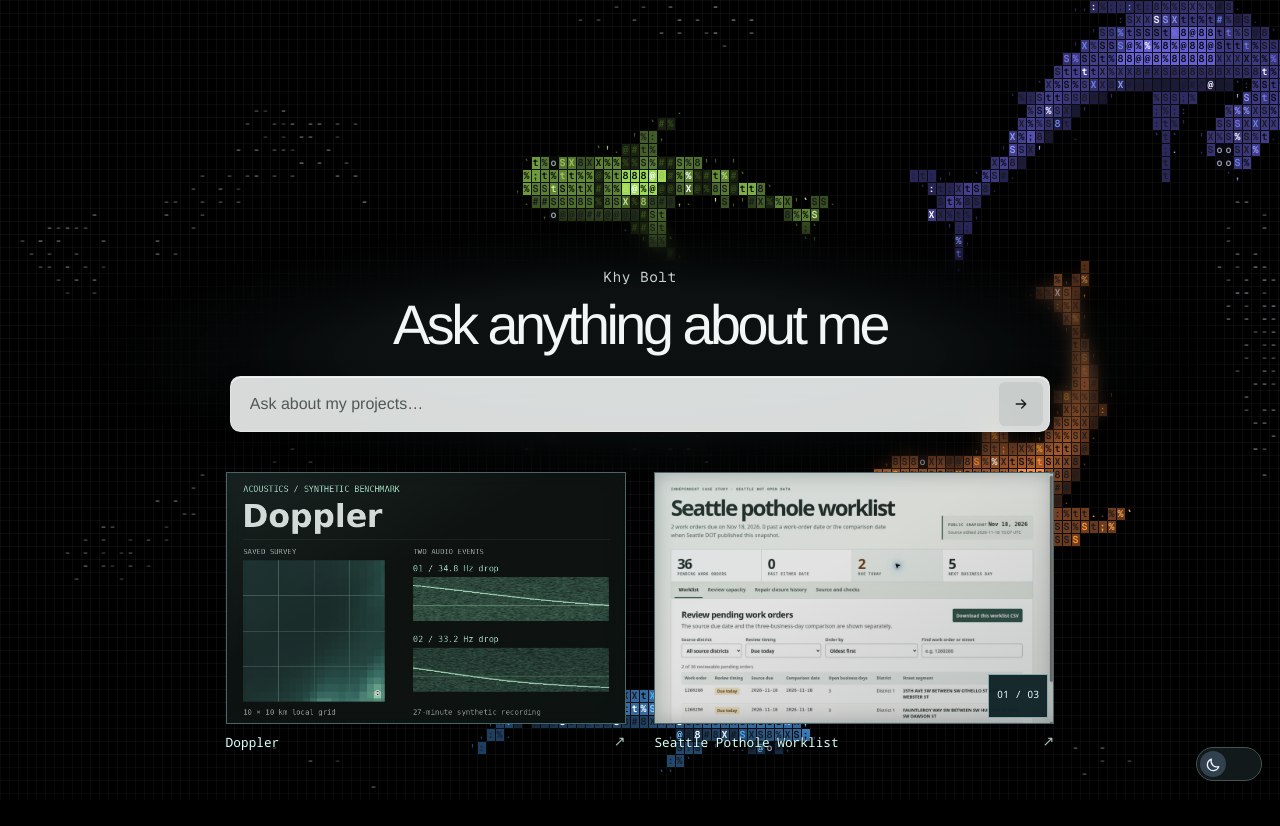
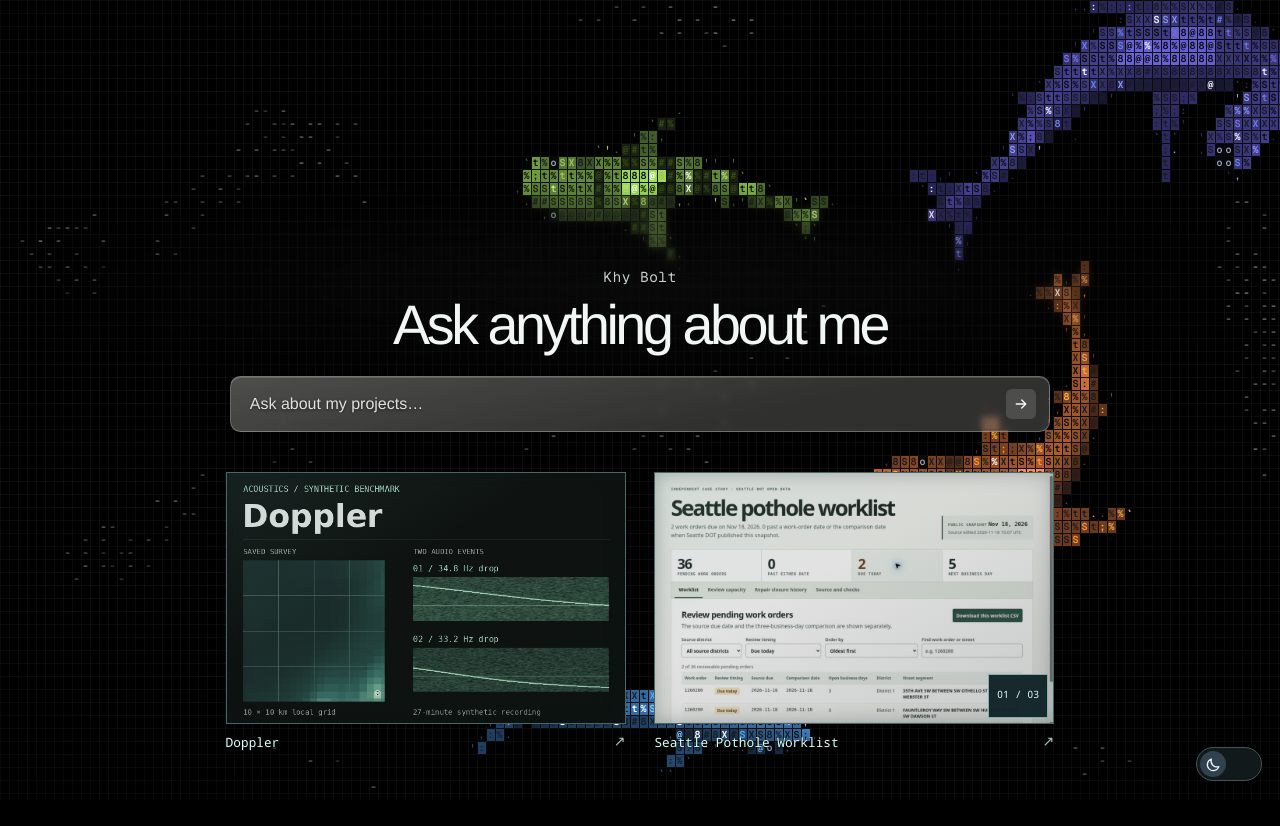
Before and after one commit to KhyBolt/KhyBolt.github.io, a plain HTML site: page index.html in a window 1280 px wide. Drawn offline with Linux system fonts and the light colour scheme; animation ran at ten frames a second.

Commit message:
Publish the approved portfolio glass and softer headline glow

```diff
--- a/assets/ask.css
+++ b/assets/ask.css
@@ -5,11 +5,15 @@
 .portfolio-focal {
   --focal-ink: #f2f7f5;
   --focal-muted: #c5d0cd;
-  --focal-tint: rgba(15, 20, 21, .82);
-  --glass-fill: rgba(245, 249, 247, .88);
-  --glass-edge: rgba(228, 236, 232, .78);
-  --glass-ink: #171d1b;
-  --glass-muted: #505954;
+  --focal-tint: rgba(250, 250, 247, .045);
+  --glass-fill: rgba(212, 215, 209, .22);
+  --glass-edge: rgba(233, 236, 230, .31);
+  --glass-sheen: rgba(255, 255, 251, .14);
+  --glass-button: rgba(244, 245, 240, .15);
+  --glass-button-active: rgba(244, 245, 240, .24);
+  --glass-ink: #f7f8f5;
+  --glass-muted: #e0e3dd;
+  --glass-text-shadow: 0 1px 3px #0009;
   --answer-fill: rgba(13, 20, 20, .94);
   --answer-edge: #536660;
   position: relative;
@@ -22,37 +26,45 @@
 [data-reference-theme="light"] .portfolio-focal {
   --focal-ink: #171c1a;
   --focal-muted: #46504b;
-  --focal-tint: rgba(217, 222, 214, .62);
-  --glass-fill: rgba(247, 249, 245, .62);
-  --glass-edge: rgba(145, 158, 150, .46);
+  --focal-tint: rgba(255, 255, 253, .34);
+  --glass-fill: rgba(133, 137, 125, .15);
+  --glass-edge: rgba(116, 119, 111, .28);
+  --glass-sheen: rgba(255, 255, 252, .46);
+  --glass-button: rgba(63, 65, 59, .14);
+  --glass-button-active: rgba(63, 65, 59, .22);
+  --glass-ink: #252822;
+  --glass-muted: #454941;
+  --glass-text-shadow: 0 1px 2px #fffd;
   --answer-fill: rgba(248, 251, 248, .94);
   --answer-edge: #85958d;
 }
 
-.portfolio-focal::before {
+.portfolio-focal .masthead::before {
   position: absolute;
-  top: -3.15rem;
-  bottom: -3rem;
+  top: -5rem;
+  bottom: -1.1rem;
   left: 50%;
-  width: min(112%, 73rem);
+  width: min(calc(100vw - 8px), 73rem);
   transform: translateX(-50%);
   content: "";
   pointer-events: none;
-  background: radial-gradient(ellipse at 50% 52%, var(--focal-tint) 33%, transparent 73%);
-  -webkit-backdrop-filter: blur(8px) saturate(.86);
-  backdrop-filter: blur(8px) saturate(.86);
-  -webkit-mask-image: radial-gradient(ellipse at 50% 52%, #000 37%, #0009 57%, transparent 76%);
-  mask-image: radial-gradient(ellipse at 50% 52%, #000 37%, #0009 57%, transparent 76%);
+  background: var(--focal-tint);
+  -webkit-backdrop-filter: blur(4px) saturate(.94);
+  backdrop-filter: blur(4px) saturate(.94);
+  -webkit-mask-image: radial-gradient(ellipse at 50% 54%, #000b 9%, #0008 32%, #0003 62%, #0001 80%, transparent 100%);
+  mask-image: radial-gradient(ellipse at 50% 54%, #000b 9%, #0008 32%, #0003 62%, #0001 80%, transparent 100%);
 }
 .portfolio-focal > * { position: relative; }
 .portfolio-focal .masthead { margin: 0; gap: .6rem; text-align: center; }
 .portfolio-name {
+  position: relative;
   margin: 0;
   color: var(--focal-muted);
   font: 400 .9rem/1.35 "Reference Geist", ui-monospace, monospace;
   letter-spacing: .035em;
 }
 .portfolio-headline {
+  position: relative;
   margin: 0;
   color: var(--focal-ink);
   font: 300 clamp(2.35rem, 4.35vw, 4.65rem)/1.03 "Helvetica Neue", "Segoe UI", Arial, sans-serif;
@@ -75,10 +87,10 @@
   border: 1px solid var(--glass-edge);
   border-radius: .65rem;
   color: var(--glass-ink);
-  background: var(--glass-fill);
-  box-shadow: inset 0 1px 0 rgba(255, 255, 255, .74), 0 6px 24px rgba(0, 0, 0, .14);
-  -webkit-backdrop-filter: blur(12px);
-  backdrop-filter: blur(12px);
+  background: linear-gradient(168deg, var(--glass-sheen), transparent 65%), var(--glass-fill);
+  box-shadow: inset 0 1px 0 var(--glass-sheen), 0 2px 8px rgba(0, 0, 0, .06);
+  -webkit-backdrop-filter: blur(3.5px) saturate(.83);
+  backdrop-filter: blur(3.5px) saturate(.83);
 }
 .portfolio-ask form:focus-within {
   outline: 2px solid #416b5f;
@@ -97,22 +109,32 @@
   color: inherit;
   font: inherit;
   font-size: 1rem;
+  text-shadow: var(--glass-text-shadow);
 }
 .portfolio-ask input::placeholder { color: var(--glass-muted); opacity: 1; }
 .portfolio-ask button[type="submit"] {
   display: grid;
+  position: relative;
   place-items: center;
   flex: 0 0 44px;
   min-height: 44px;
   padding: 0;
   border: 0;
   border-radius: .4rem;
-  background: rgba(51, 64, 57, .09);
+  background: transparent;
   color: var(--glass-ink);
   cursor: pointer;
 }
-.portfolio-ask button[type="submit"]:hover,
-.portfolio-ask button[type="submit"]:focus-visible { background: rgba(51, 64, 57, .16); }
+.portfolio-ask button[type="submit"]::before {
+  content: "";
+  position: absolute;
+  inset: 7px;
+  border-radius: .35rem;
+  background: var(--glass-button);
+}
+.portfolio-ask button[type="submit"] svg { position: relative; }
+.portfolio-ask button[type="submit"]:hover::before,
+.portfolio-ask button[type="submit"]:focus-visible::before { background: var(--glass-button-active); }
 .portfolio-ask button[type="submit"]:focus-visible { outline: 2px solid #416b5f; outline-offset: 1px; }
 .portfolio-ask button:disabled { opacity: .55; cursor: wait; }
 .portfolio-ask .ask-answer {
@@ -132,7 +154,7 @@
 
 @media (max-width: 620px) {
   .public-portfolio .shell { padding-top: clamp(11rem, 33.5svh, 19rem); }
-  .portfolio-focal::before { top: -2.3rem; bottom: -2.1rem; width: 108%; }
+  .portfolio-focal .masthead::before { top: -3.5rem; bottom: -.85rem; }
   .portfolio-headline { font-size: clamp(1.6rem, 7.25vw, 2.65rem); }
   .portfolio-ask { width: 100%; }
 }
--- a/index.html
+++ b/index.html
@@ -11,7 +11,7 @@
   <link rel="stylesheet" href="./assets/reference.css?v=3c0a95a69a355b7d">
   <script src="./assets/reference-theme.js?v=d18b26892c06b6e3"></script>
   <link rel="stylesheet" href="./assets/public.css">
-  <link rel="stylesheet" href="./assets/ask.css?v=glass1">
+  <link rel="stylesheet" href="./assets/ask.css?v=glass2">
   <script type="module" src="./assets/ask.mjs?v=lean1"></script>
   <script src="./assets/home.js?v=focal1" defer></script>
   <script src="./assets/site-ocean/reference-ocean.js?v=shark-size-2" defer></script>
```
